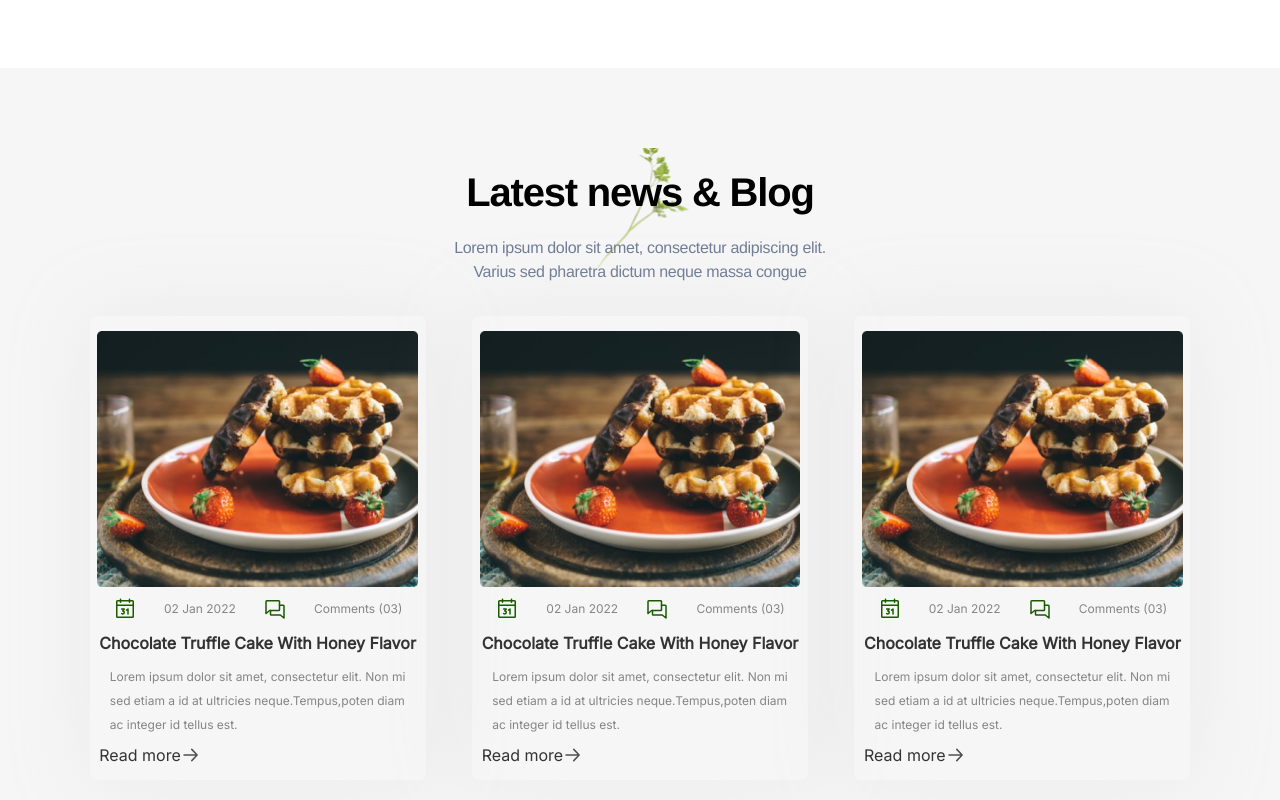
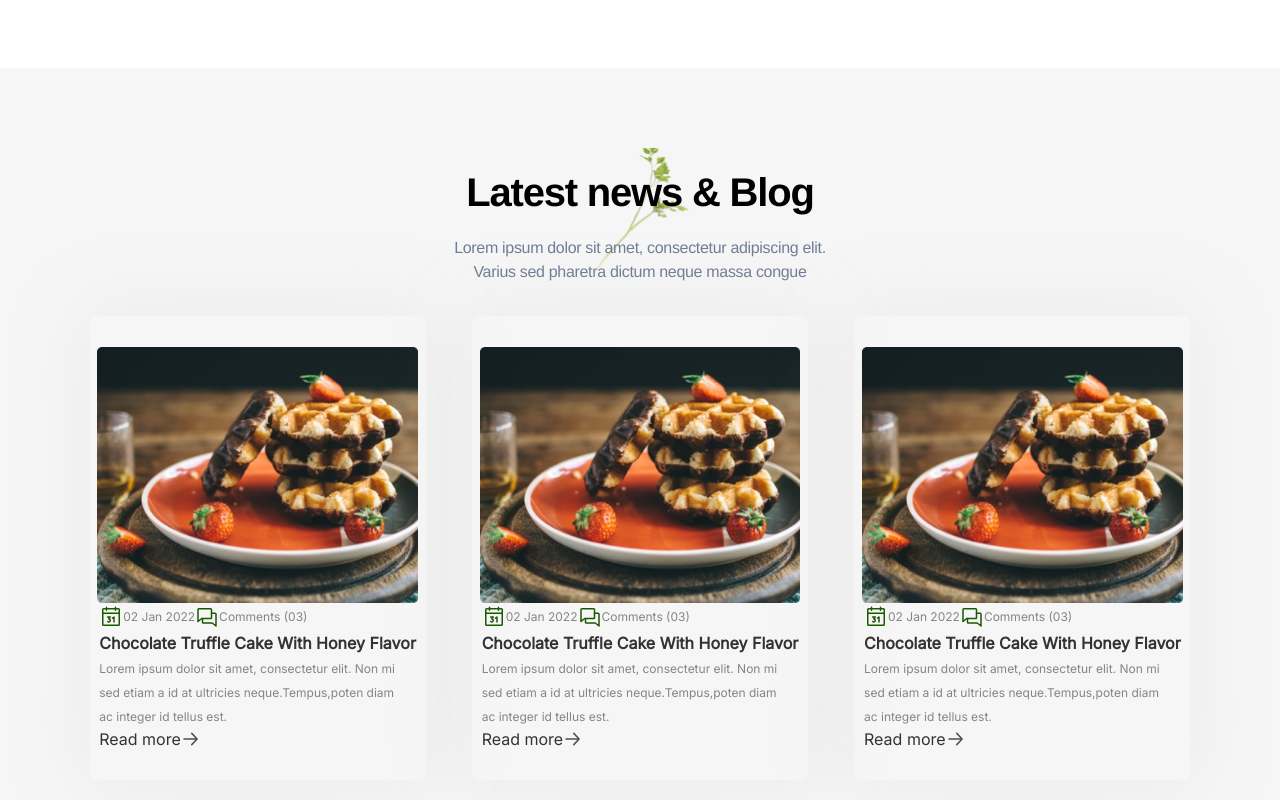
Before and after one commit to Elen-pollyc137/Elite-food-restaurant, a Next.js app: page /restaurant in a window 1280 px wide. Shown: the part 5157-5957 px from the top of the page. Built offline with nearby package versions, Linux system fonts and the light colour scheme.

Commit message:
refector: LasterBlog

```diff
--- a/src/styles-page/restaurant-page/LatestBlog/styles.module.scss
+++ b/src/styles-page/restaurant-page/LatestBlog/styles.module.scss
@@ -42,10 +42,8 @@
       }
     }
     p {
-      padding: 0.5rem 0;
       display: flex;
-      align-items: center;
-      justify-content: space-around;
+
       font-weight: 400;
       font-size: 12px;
       line-height: 24px;
```
